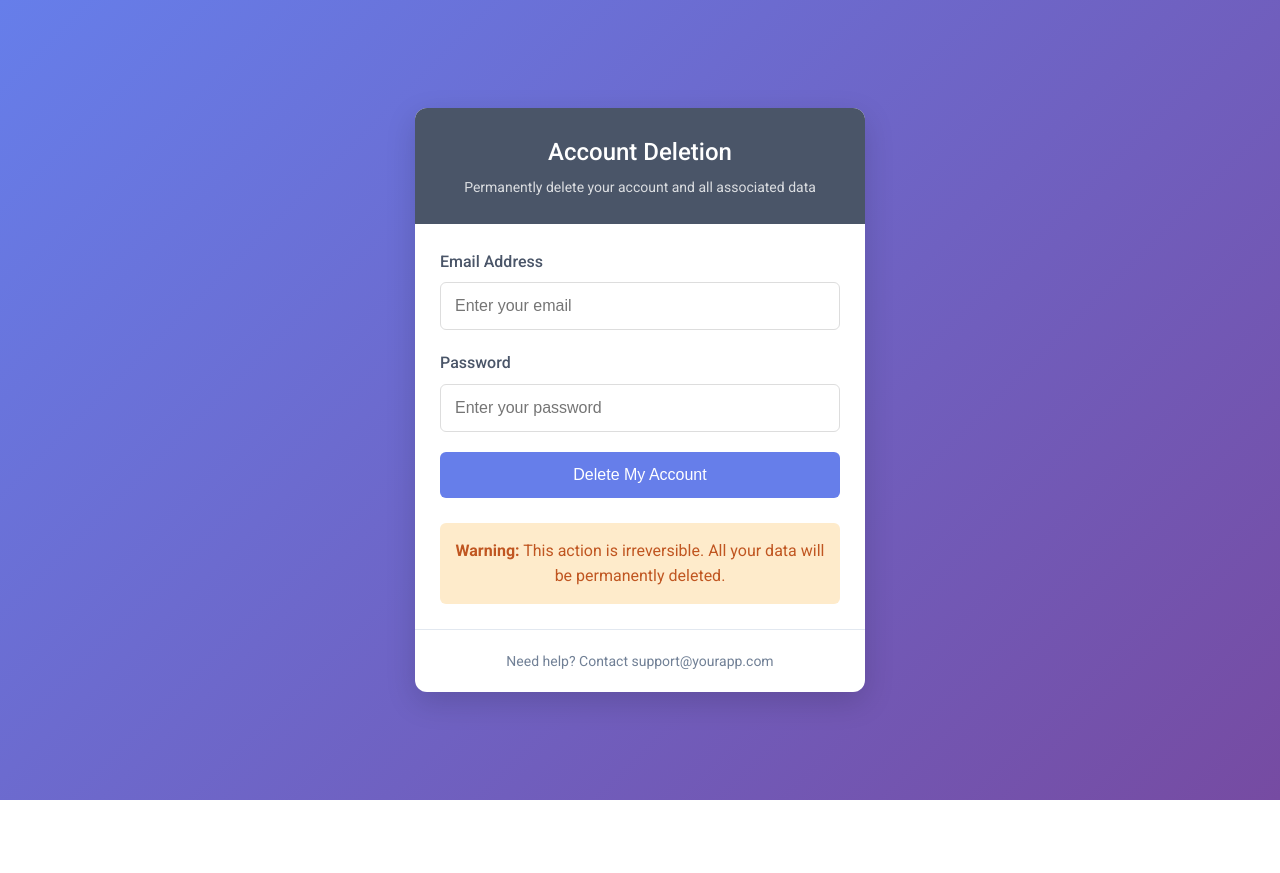
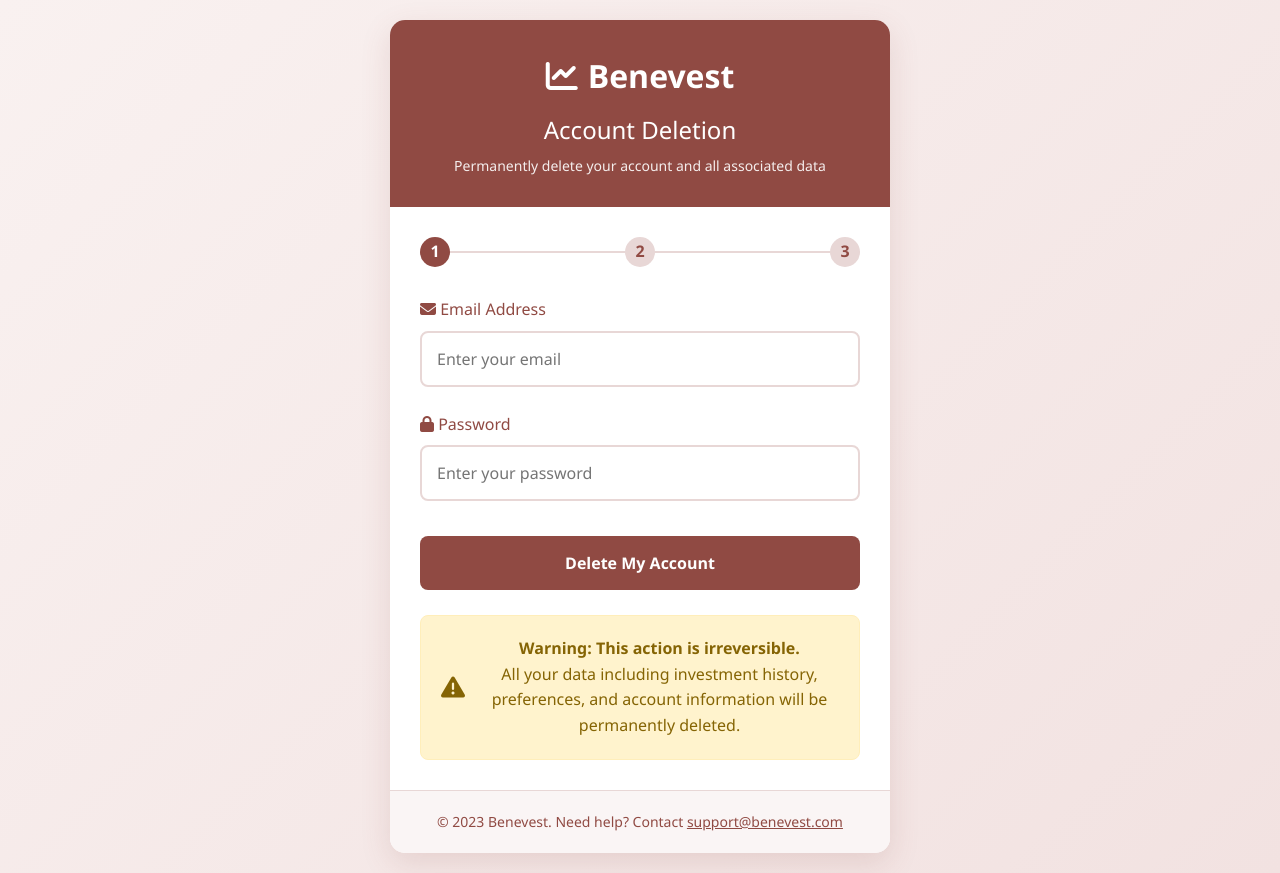
Before and after one commit to benevestX/benevestX.github.io, a plain HTML site: page index.html in a window 1280 px wide. Before the commit the page ends 800 px from the top, so only its background shows below. Drawn offline with Linux system fonts and the light colour scheme.

Commit message:
Update index.html

```diff
--- a/index.html
+++ b/index.html
@@ -3,18 +3,18 @@
 <head>
     <meta charset="UTF-8">
     <meta name="viewport" content="width=device-width, initial-scale=1.0">
-    <title>Account Deletion - My App</title>
-    <link href="https://fonts.googleapis.com/css2?family=Roboto:wght@300;400;500;700&display=swap" rel="stylesheet">
+    <title>Account Deletion - Benevest</title>
+    <link rel="stylesheet" href="https://cdnjs.cloudflare.com/ajax/libs/font-awesome/6.4.0/css/all.min.css">
     <style>
         * {
             margin: 0;
             padding: 0;
             box-sizing: border-box;
+            font-family: 'Segoe UI', Tahoma, Geneva, Verdana, sans-serif;
         }
 
         body {
-            font-family: 'Roboto', sans-serif;
-            background: linear-gradient(135deg, #667eea 0%, #764ba2 100%);
+            background: linear-gradient(135deg, #f9f1f0 0%, #f2e2e1 100%);
             color: #333;
             line-height: 1.6;
             min-height: 100vh;
@@ -26,18 +26,31 @@
 
         .container {
             background: white;
-            border-radius: 12px;
-            box-shadow: 0 10px 30px rgba(0, 0, 0, 0.15);
+            border-radius: 15px;
+            box-shadow: 0 10px 30px rgba(144, 74, 67, 0.15);
             width: 100%;
-            max-width: 450px;
+            max-width: 500px;
             overflow: hidden;
         }
 
         .header {
-            background: #4a5568;
+            background: #904A43;
             color: white;
-            padding: 25px;
+            padding: 30px;
             text-align: center;
+        }
+
+        .logo {
+            font-size: 32px;
+            font-weight: 700;
+            margin-bottom: 10px;
+            display: flex;
+            align-items: center;
+            justify-content: center;
+        }
+
+        .logo i {
+            margin-right: 10px;
         }
 
         .header h1 {
@@ -48,94 +61,107 @@
 
         .header p {
             font-size: 14px;
-            opacity: 0.8;
+            opacity: 0.9;
         }
 
         .form-container {
-            padding: 25px;
+            padding: 30px;
         }
 
         .input-group {
-            margin-bottom: 20px;
+            margin-bottom: 25px;
         }
 
         label {
             display: block;
             margin-bottom: 8px;
             font-weight: 500;
-            color: #4a5568;
+            color: #904A43;
         }
 
         input {
             width: 100%;
-            padding: 14px;
-            border: 1px solid #ddd;
-            border-radius: 6px;
+            padding: 15px;
+            border: 2px solid #e8d7d6;
+            border-radius: 8px;
             font-size: 16px;
-            transition: border 0.3s;
+            transition: all 0.3s;
         }
 
         input:focus {
             outline: none;
-            border-color: #667eea;
-            box-shadow: 0 0 0 2px rgba(102, 126, 234, 0.2);
+            border-color: #904A43;
+            box-shadow: 0 0 0 3px rgba(144, 74, 67, 0.2);
         }
 
         button {
             width: 100%;
-            padding: 14px;
-            background: #667eea;
+            padding: 16px;
+            background: #904A43;
             color: white;
             border: none;
-            border-radius: 6px;
+            border-radius: 8px;
             font-size: 16px;
-            font-weight: 500;
+            font-weight: 600;
             cursor: pointer;
             transition: background 0.3s;
+            margin-top: 10px;
         }
 
         button:hover {
-            background: #5a6fd5;
+            background: #7c3f39;
         }
 
         button:disabled {
-            background: #a0aec0;
+            background: #b8a5a3;
             cursor: not-allowed;
         }
 
         .message {
             padding: 15px;
-            border-radius: 6px;
+            border-radius: 8px;
             margin-top: 20px;
             text-align: center;
             display: none;
         }
 
         .success {
-            background: #c6f6d5;
-            color: #2d7730;
+            background: #d4edda;
+            color: #155724;
+            border: 1px solid #c3e6cb;
             display: block;
         }
 
         .error {
-            background: #fed7d7;
-            color: #c53030;
+            background: #f8d7da;
+            color: #721c24;
+            border: 1px solid #f5c6cb;
             display: block;
         }
 
         .warning {
-            background: #feebcb;
-            color: #c05621;
+            background: #fff3cd;
+            color: #856404;
+            border: 1px solid #ffeeba;
             margin-top: 25px;
-            display: block;
+            display: flex;
+            align-items: center;
+            padding: 20px;
+        }
+
+        .warning i {
+            font-size: 24px;
+            margin-right: 15px;
+            color: #856404;
         }
 
         .footer {
             padding: 20px;
             text-align: center;
             font-size: 14px;
-            color: #718096;
-            border-top: 1px solid #e2e8f0;
+            color: #904A43;
+            border-top: 1px solid #e8d7d6;
+            background: #faf5f5;
         }
 
         .loader {
@@ -154,9 +180,46 @@
             to { transform: rotate(360deg); }
         }
 
+        .step-indicator {
+            display: flex;
+            justify-content: space-between;
+            margin-bottom: 30px;
+            position: relative;
+        }
+
+        .step {
+            width: 30px;
+            height: 30px;
+            border-radius: 50%;
+            background: #e8d7d6;
+            display: flex;
+            align-items: center;
+            justify-content: center;
+            font-weight: bold;
+            color: #904A43;
+            z-index: 2;
+        }
+
+        .step.active {
+            background: #904A43;
+            color: white;
+        }
+
+        .step-indicator::before {
+            content: '';
+            position: absolute;
+            top: 50%;
+            left: 0;
+            right: 0;
+            height: 2px;
+            background: #e8d7d6;
+            transform: translateY(-50%);
+            z-index: 1;
+        }
+
         @media (max-width: 480px) {
             .container {
-                border-radius: 8px;
+                border-radius: 10px;
             }
 
             .header {
@@ -166,38 +229,62 @@
             .form-container {
                 padding: 20px;
             }
+
+            input {
+                padding: 12px;
+            }
+
+            button {
+                padding: 14px;
+            }
         }
     </style>
 </head>
 <body>
     <div class="container">
         <div class="header">
+            <div class="logo">
+                <i class="fas fa-chart-line"></i>
+                <span>Benevest</span>
+            </div>
             <h1>Account Deletion</h1>
             <p>Permanently delete your account and all associated data</p>
         </div>
 
         <div class="form-container">
+            <div class="step-indicator">
+                <div class="step active">1</div>
+                <div class="step">2</div>
+                <div class="step">3</div>
+            </div>
+
             <div class="input-group">
-                <label for="email">Email Address</label>
+                <label for="email"><i class="fas fa-envelope"></i> Email Address</label>
                 <input type="email" id="email" placeholder="Enter your email" autocomplete="email">
             </div>
 
             <div class="input-group">
-                <label for="password">Password</label>
+                <label for="password"><i class="fas fa-lock"></i> Password</label>
                 <input type="password" id="password" placeholder="Enter your password" autocomplete="current-password">
             </div>
 
-            <button id="delete-btn">Delete My Account</button>
+            <button id="delete-btn">
+                Delete My Account
+            </button>
 
             <div id="message" class="message"></div>
 
             <div class="message warning">
-                <strong>Warning:</strong> This action is irreversible. All your data will be permanently deleted.
+                <i class="fas fa-exclamation-triangle"></i>
+                <div>
+                    <strong>Warning: This action is irreversible.</strong><br>
+                    All your data including investment history, preferences, and account information will be permanently deleted.
+                </div>
             </div>
         </div>
 
         <div class="footer">
-            <p>Need help? Contact support@yourapp.com</p>
+            <p>© 2023 Benevest. Need help? Contact <a href="mailto:support@benevest.com" style="color: #904A43;">support@benevest.com</a></p>
         </div>
     </div>
 
@@ -237,6 +324,11 @@
                 return;
             }
 
+            if (!isValidEmail(email)) {
+                showMessage('Please enter a valid email address.', 'error');
+                return;
+            }
+
             // Show loading state
             deleteBtn.innerHTML = '<span class="loader"></span> Processing...';
             deleteBtn.disabled = true;
@@ -250,7 +342,7 @@
                 await user.delete();
 
                 // Show success message
-                showMessage('Your account has been successfully deleted. All associated data has been removed.', 'success');
+                showMessage('Your account has been successfully deleted. All associated data has been permanently removed from our systems.', 'success');
 
                 // Clear form
                 emailInput.value = '';
@@ -288,6 +380,12 @@
             messageDiv.textContent = message;
             messageDiv.className = 'message ' + type;
         }
+
+        // Email validation
+        function isValidEmail(email) {
+            const re = /^[^\s@]+@[^\s@]+\.[^\s@]+$/;
+            return re.test(email);
+        }
     </script>
 </body>
 </html>
```
